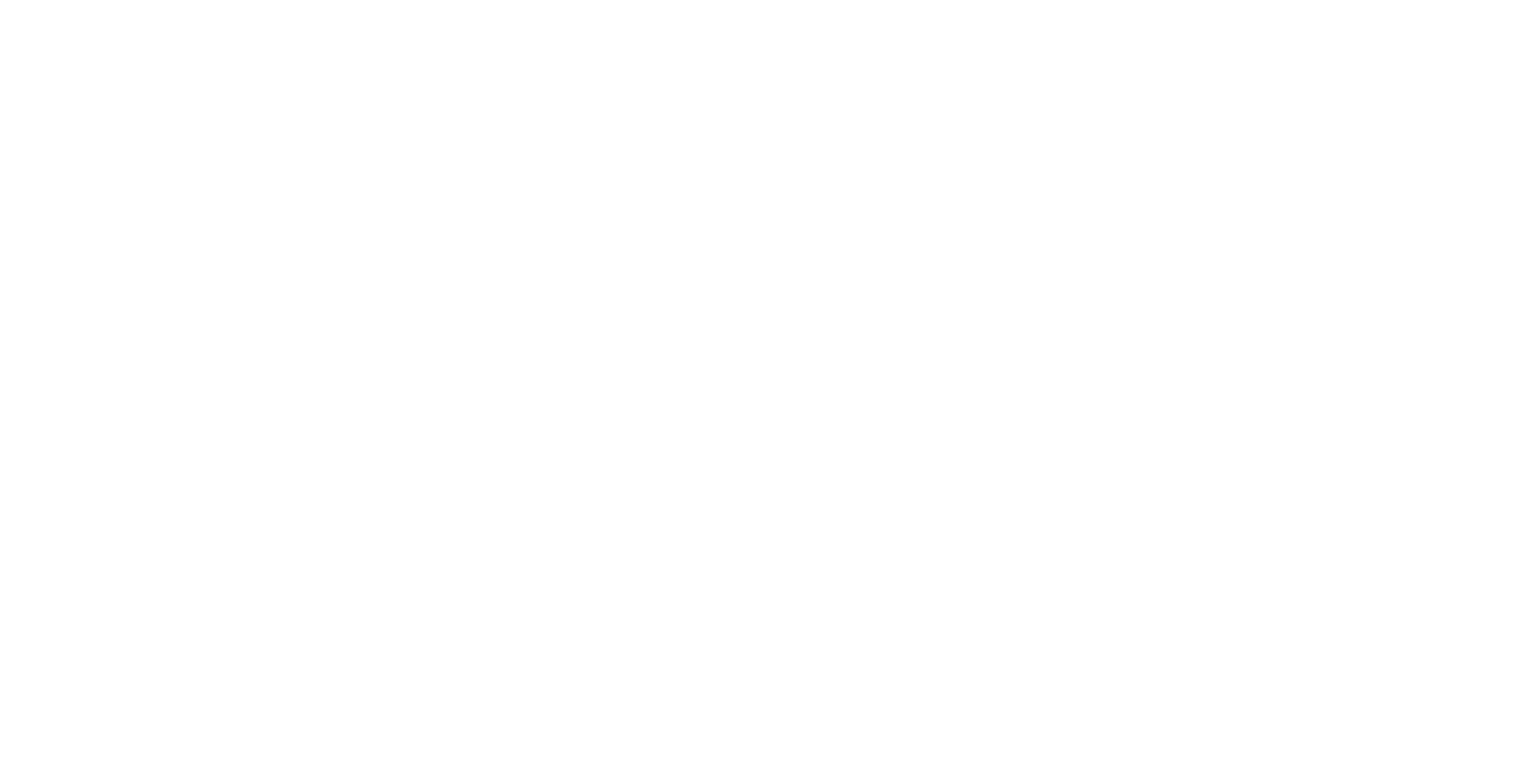
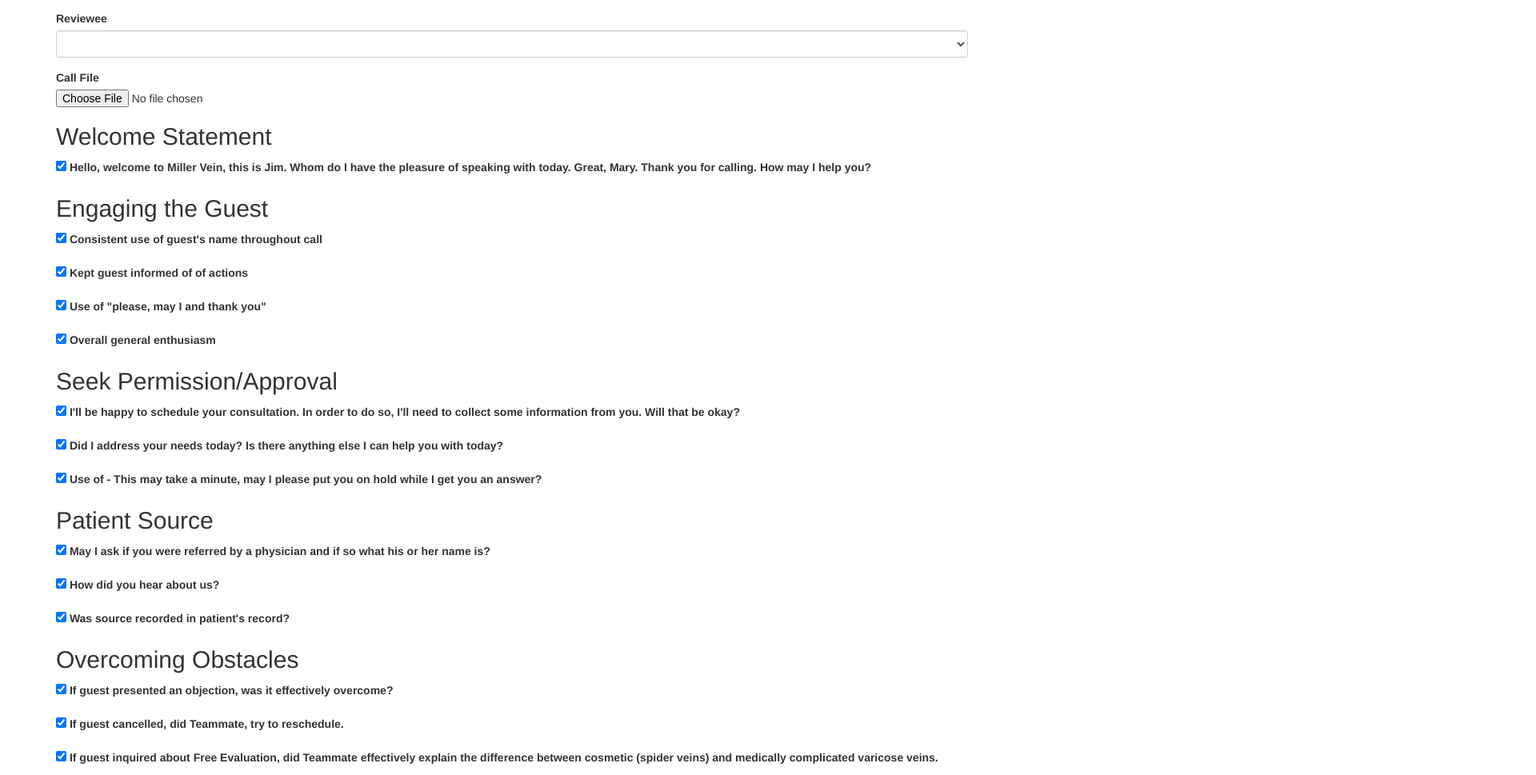
Before and after one commit to NickFenzan/call-scorecard-frontend, an Angular app: page / in a window 1280 px wide. Shown: the part 171-1140 px from the top of the page at 80% size, 1920 px wide, since content can reach past the window. Before the commit the page ends 800 px from the top, so only its background shows below. Built offline with nearby package versions, Linux system fonts and the light colour scheme.

Commit message:
Initial commit with reasonable mockup

```diff
--- a/src/app/app.component.html
+++ b/src/app/app.component.html
@@ -1,3 +1 @@
-<h1>
-  {{title}}
-</h1>
+<scorecard></scorecard>
--- a/src/app/app.module.ts
+++ b/src/app/app.module.ts
@@ -4,10 +4,12 @@
 import { HttpModule } from '@angular/http';
 
 import { AppComponent } from './app.component';
+import { ScorecardComponent } from './scorecard/scorecard.component';
 
 @NgModule({
   declarations: [
-    AppComponent
+    AppComponent,
+    ScorecardComponent
   ],
   imports: [
     BrowserModule,
--- /dev/null
+++ b/src/app/scorecard/scorecard.component.html
@@ -0,0 +1,121 @@
+<div class="container">
+  {{diagnostic}}
+  <h1>Call Scorecard</h1>
+  <div class="form-group">
+    <label for="reviewer">Reviewer</label>
+    <select class="form-control" id="reviewer" [(ngModel)]="model.reviewer">
+      <option *ngFor="let reviewer of reviewers" [value]="reviewer">
+        {{reviewer}}
+      </option>
+    </select>
+  </div>
+  <div class="form-group">
+    <label for="reviewee">Reviewee</label>
+    <select class="form-control" id="reviewee" [(ngModel)]="model.reviewee">
+      <option *ngFor="let reviewee of reviewees" [value]="reviewee">
+        {{reviewee}}
+      </option>
+    </select>
+  </div>
+  <div class="form-group">
+    <label for="call-file">Call File</label>
+    <input type="file">
+  </div>
+  <h2>Welcome Statement</h2>
+  <div class="form-group">
+    <label>
+      <input type="checkbox" [(ngModel)]="model.criteriaScore.greeting">
+      Hello, welcome to Miller Vein, this is Jim. Whom do I have the pleasure of
+      speaking with today. Great, Mary. Thank you for calling. How may I help
+      you?
+    </label>
+  </div>
+  <h2>Engaging the Guest</h2>
+  <div class="form-group">
+    <label>
+      <input type="checkbox" [(ngModel)]="model.criteriaScore.guestName">
+      Consistent use of guest's name throughout call
+    </label>
+  </div>
+  <div class="form-group">
+    <label>
+      <input type="checkbox" [(ngModel)]="model.criteriaScore.keepInformed">
+      Kept guest informed of of actions
+    </label>
+  </div>
+  <div class="form-group">
+    <label>
+      <input type="checkbox" [(ngModel)]="model.criteriaScore.politeLanguage">
+      Use of "please, may I and thank you"
+    </label>
+  </div>
+  <div class="form-group">
+    <label>
+      <input type="checkbox" [(ngModel)]="model.criteriaScore.enthusiasm">
+      Overall general enthusiasm
+    </label>
+  </div>
+  <h2>Seek Permission/Approval</h2>
+  <div class="form-group">
+    <label>
+      <input type="checkbox" [(ngModel)]="model.criteriaScore.permissionInformation">
+      I'll be happy to schedule your consultation. In order to do so, I'll need
+      to collect some information from you. Will that be okay?
+    </label>
+  </div>
+  <div class="form-group">
+    <label>
+      <input type="checkbox" [(ngModel)]="model.criteriaScore.offerAdditionalHelp">
+      Did I address your needs today? Is there anything else I can help you with
+      today?
+    </label>
+  </div>
+  <div class="form-group">
+    <label>
+      <input type="checkbox" [(ngModel)]="model.criteriaScore.permissionHold">
+      Use of - This may take a minute, may I please put you on hold while I get
+      you an answer?
+    </label>
+  </div>
+  <h2>Patient Source</h2>
+  <div class="form-group">
+    <label>
+      <input type="checkbox" [(ngModel)]="model.criteriaScore.referredByPhysician">
+      May I ask if you were referred by a physician and if so what his or her
+      name is?
+    </label>
+  </div>
+  <div class="form-group">
+    <label>
+      <input type="checkbox" [(ngModel)]="model.criteriaScore.referralSource">
+      How did you hear about us?
+    </label>
+  </div>
+  <div class="form-group">
+    <label>
+      <input type="checkbox" [(ngModel)]="model.criteriaScore.referralSourceDataEntry">
+      Was source recorded in patient's record?
+    </label>
+  </div>
+  <h2>Overcoming Obstacles</h2>
+  <div class="form-group">
+    <label>
+      <input type="checkbox" [(ngModel)]="model.criteriaScore.overcomeObjection">
+      If guest presented an objection, was it effectively overcome?
+    </label>
+  </div>
+  <div class="form-group">
+    <label>
+      <input type="checkbox" [(ngModel)]="model.criteriaScore.rescheduleCancellation">
+      If guest cancelled, did Teammate, try to reschedule.
+    </label>
+  </div>
+  <div class="form-group">
+    <label>
+      <input type="checkbox" [(ngModel)]="model.criteriaScore.freeVsFull">
+      If guest inquired about Free Evaluation, did Teammate effectively explain
+      the difference between cosmetic (spider veins) and medically complicated
+      varicose veins.
+    </label>
+  </div>
+</div>
--- /dev/null
+++ b/src/app/scorecard/scorecard.component.ts
@@ -0,0 +1,50 @@
+import { Component, OnInit } from '@angular/core';
+
+@Component({
+  selector: 'scorecard',
+  templateUrl: './scorecard.component.html',
+  styleUrls: ['./scorecard.component.css']
+})
+export class ScorecardComponent implements OnInit {
+
+  private reviewers = [
+      "Carol Leeth",
+      "Cindy Lieto",
+      "Dianne Nichols"
+  ];
+
+  private reviewees = [
+      "Meredith Harris",
+      "Rhonda Najor",
+      "Jessica Clark",
+      "Vicki Catto",
+      "Connie Gordon"
+  ];
+
+  private model = {
+    criteriaScore:{
+      "greeting":true,
+      "guestName":true,
+      "keepInformed":true,
+      "politeLanguage":true,
+      "enthusiasm":true,
+      "permissionInformation":true,
+      "offerAdditionalHelp":true,
+      "permissionHold":true,
+      "referredByPhysician":true,
+      "referralSource":true,
+      "referralSourceDataEntry":true,
+      "overcomeObjection":true,
+      "rescheduleCancellation":true,
+      "freeVsFull":true
+    }
+  };
+
+  constructor() { }
+
+  ngOnInit() {
+  }
+
+  get diagnostic() { return JSON.stringify(this.model); }
+
+}
```
Also changed, not shown: .angular-cli.json, src/app/scorecard/scorecard.component.css (added), 1 other file (tests, documents, lock files or other folders).
